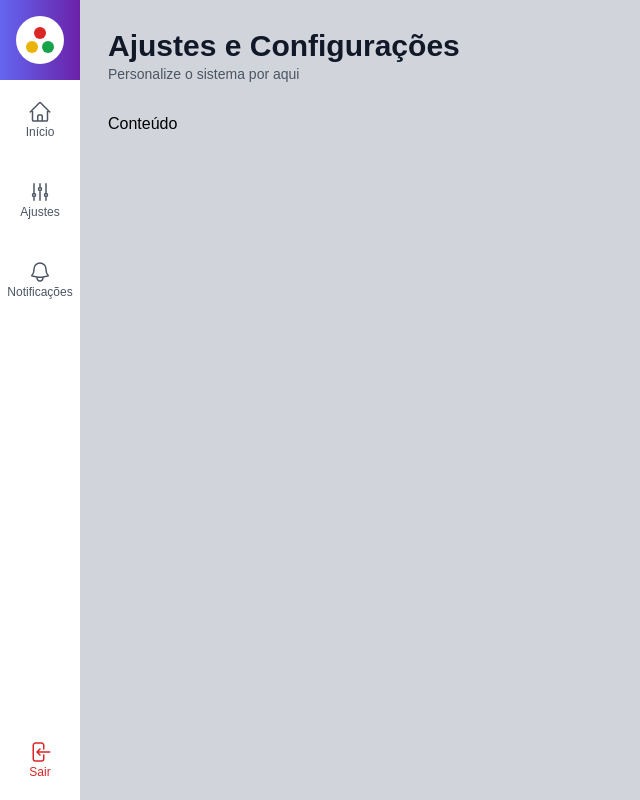
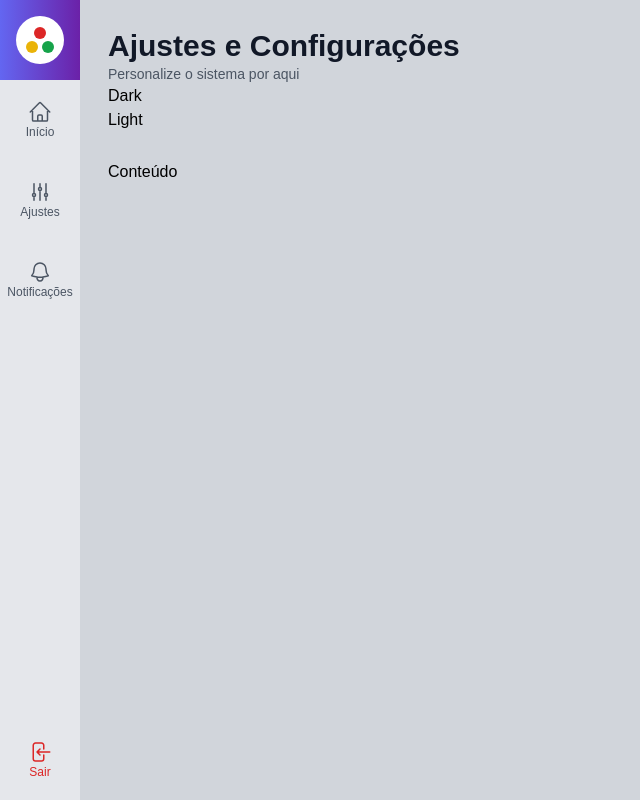
Before and after one commit to marciocrodrigues/nextjs-proj-templateadmin, a Next.js app: page /ajustes in a window 1280 px wide. Shown: the whole page, without its empty margins (0-640 px from the left). Built offline with nearby package versions, Linux system fonts and the light colour scheme.

Commit message:
inclusao modo dark

```diff
--- a/package.json
+++ b/package.json
@@ -16,6 +16,7 @@
     "eslint": "8.43.0",
     "eslint-config-next": "13.4.6",
     "next": "13.4.6",
+    "next-themes": "^0.2.1",
     "postcss": "8.4.24",
     "react": "18.2.0",
     "react-dom": "18.2.0",
--- /dev/null
+++ b/src/components/Providers/Providers.tsx
@@ -0,0 +1,12 @@
+"use client";
+import { ThemeProvider } from "next-themes";
+
+const Providers = ({ children }: { children: React.ReactNode }) => {
+  return (
+    <ThemeProvider enableSystem={true} attribute="class">
+      {children}
+    </ThemeProvider>
+  );
+};
+
+export default Providers;
--- a/src/components/template/Cabecalho.tsx
+++ b/src/components/template/Cabecalho.tsx
@@ -1,3 +1,4 @@
+import { useTheme } from "next-themes";
 import Titulo from "./Titulo";
 
 interface CabecalhoProps {
@@ -6,9 +7,16 @@ interface CabecalhoProps {
 }
 
 export default function Cabecalho(props: CabecalhoProps) {
+  const { systemTheme, theme, setTheme } = useTheme();
+
   return (
     <div>
       <Titulo titulo={props.titulo} subtitulo={props.subtitulo} />
+      <div>
+        <button onClick={() => setTheme("dark")}>Dark</button>
+        <br />
+        <button onClick={() => setTheme("light")}>Light</button>
+      </div>
     </div>
   );
 }
--- a/src/components/template/Conteudo.tsx
+++ b/src/components/template/Conteudo.tsx
@@ -8,7 +8,8 @@ export default function Conteudo(props: ConteudoProps) {
   return (
     <div
       className={`
-        flex flex-col mt-7
+       flex flex-col mt-7
+       dark:text-gray-200
     `}
     >
       {props.children}
--- a/src/components/template/Layout.tsx
+++ b/src/components/template/Layout.tsx
@@ -2,6 +2,7 @@ import { ReactNode } from "react";
 import MenuLateral from "./MenuLateral";
 import Cabecalho from "./Cabecalho";
 import Conteudo from "./Conteudo";
+import Providers from "../Providers/Providers";
 
 interface LayoutProps {
   titulo: string;
@@ -11,6 +12,7 @@ interface LayoutProps {
 
 export default function Layout(props: LayoutProps) {
   return (
+    <Providers>
       <div
         className={`
        flex h-screen w-screen
@@ -20,11 +22,12 @@ export default function Layout(props: LayoutProps) {
         <div
           className={`
         flex flex-col w-full p-7
-        bg-gray-300`}
+        bg-gray-300 dark:bg-gray-800`}
         >
           <Cabecalho titulo={props.titulo} subtitulo={props.subtitulo} />
           <Conteudo>{props.children}</Conteudo>
         </div>
       </div>
+    </Providers>
   );
 }
--- a/src/components/template/MenuItem.tsx
+++ b/src/components/template/MenuItem.tsx
@@ -15,7 +15,8 @@ export default function MenuItem(props: MenuItemProps) {
       <span
         className={`
             flex flex-col justify-center items-center
-            h-20 w-20 text-gray-600 ${props.className}
+            h-20 w-20 text-gray-600 dark:text-gray-200
+            ${props.className}
         `}
       >
         {props.icone}
@@ -33,7 +34,7 @@ export default function MenuItem(props: MenuItemProps) {
     <li
       onClick={props.onClick}
       className={`
-        hover:bg-gray-100
+        hover:bg-gray-100 dark:hover:bg-gray-800
         cursor-pointer
         `}
     >
--- a/src/components/template/MenuLateral.tsx
+++ b/src/components/template/MenuLateral.tsx
@@ -4,7 +4,13 @@ import MenuItem from "./MenuItem";
 
 export default function MenuLateral() {
   return (
-    <aside className="flex flex-col">
+    <aside
+      className={`
+      flex flex-col
+      bg-gray-200 text-gray-700
+      dark:bg-gray-900
+    `}
+    >
       <div
         className={`
         flex flex-col items-center justify-center
@@ -25,8 +31,9 @@ export default function MenuLateral() {
           texto="Sair"
           icone={IconeSair}
           className={`
-            text-red-600
+            text-red-600 dark:text-red-400
             hover:bg-red-400 hover:text-white
+            dark:hover:text-white
           `}
         />
       </ul>
--- a/src/components/template/Titulo.tsx
+++ b/src/components/template/Titulo.tsx
@@ -9,7 +9,7 @@ export default function Titulo(props: TituloProps) {
       <h1
         className={`
           font-black text-3xl
-          text-gray-900
+          text-gray-900 dark:text-gray-100
       `}
       >
         {props.titulo}
@@ -17,6 +17,7 @@ export default function Titulo(props: TituloProps) {
       <h2
         className={`
           font-light text-sm text-gray-600
+          dark:text-gray-300
       `}
       >
         {props.subtitulo}
--- a/src/pages/_app.tsx
+++ b/src/pages/_app.tsx
@@ -1,6 +1,6 @@
-import '@/styles/globals.css'
-import type { AppProps } from 'next/app'
+import type { AppProps } from "next/app";
+import "@/styles/globals.css";
 
 export default function App({ Component, pageProps }: AppProps) {
-  return <Component {...pageProps} />
+  return <Component {...pageProps} />;
 }
--- a/src/pages/_document.tsx
+++ b/src/pages/_document.tsx
@@ -1,4 +1,4 @@
-import { Html, Head, Main, NextScript } from 'next/document'
+import { Html, Head, Main, NextScript } from "next/document";
 
 export default function Document() {
   return (
@@ -9,5 +9,5 @@ export default function Document() {
         <NextScript />
       </body>
     </Html>
-  )
+  );
 }
--- a/tailwind.config.js
+++ b/tailwind.config.js
@@ -1,6 +1,6 @@
 /** @type {import('tailwindcss').Config} */
 module.exports = {
-  darkMode: ["class", '[data-mode="dark"]'],
+  darkMode: "class",
   content: [
     "./src/pages/**/*.{js,ts,jsx,tsx,mdx}",
     "./src/components/**/*.{js,ts,jsx,tsx,mdx}",
```
Also changed, not shown: 1 other file (tests, documents, lock files or other folders). Lines whose indentation alone changed are shown as unchanged.
